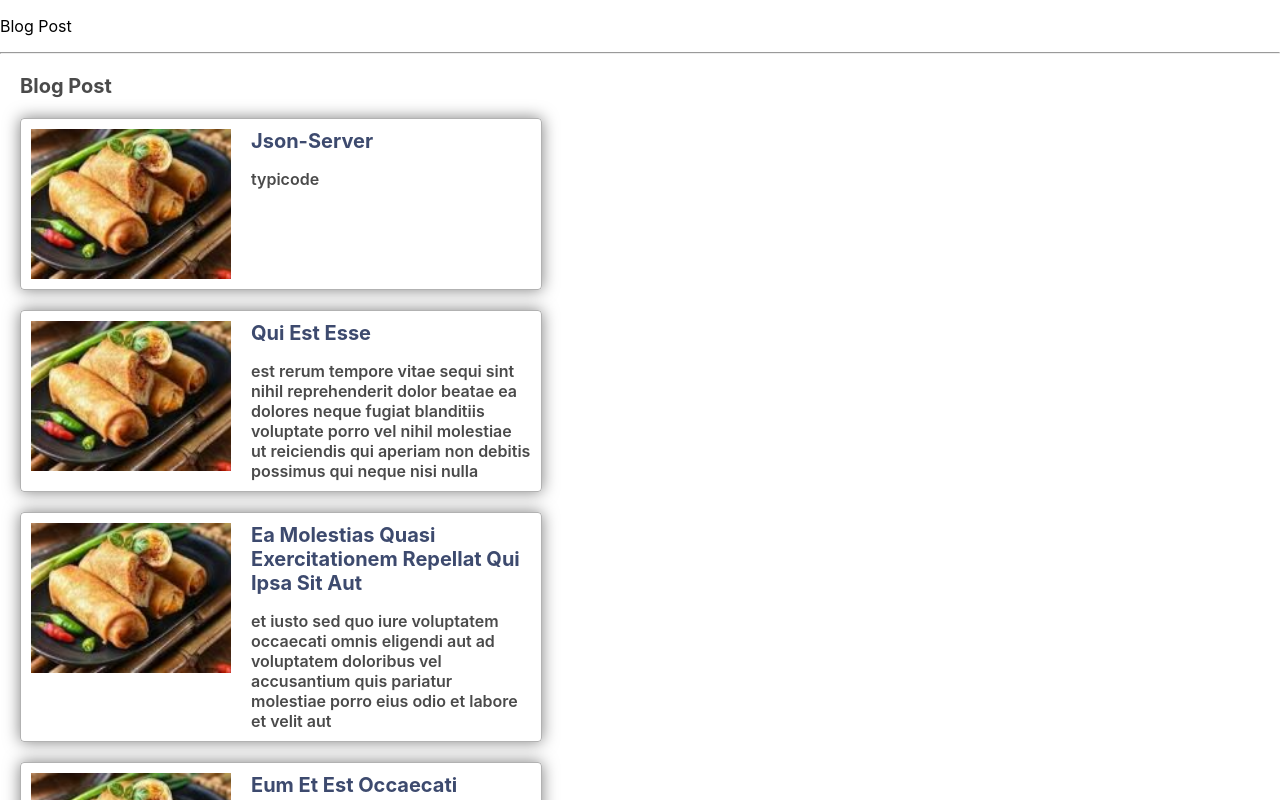
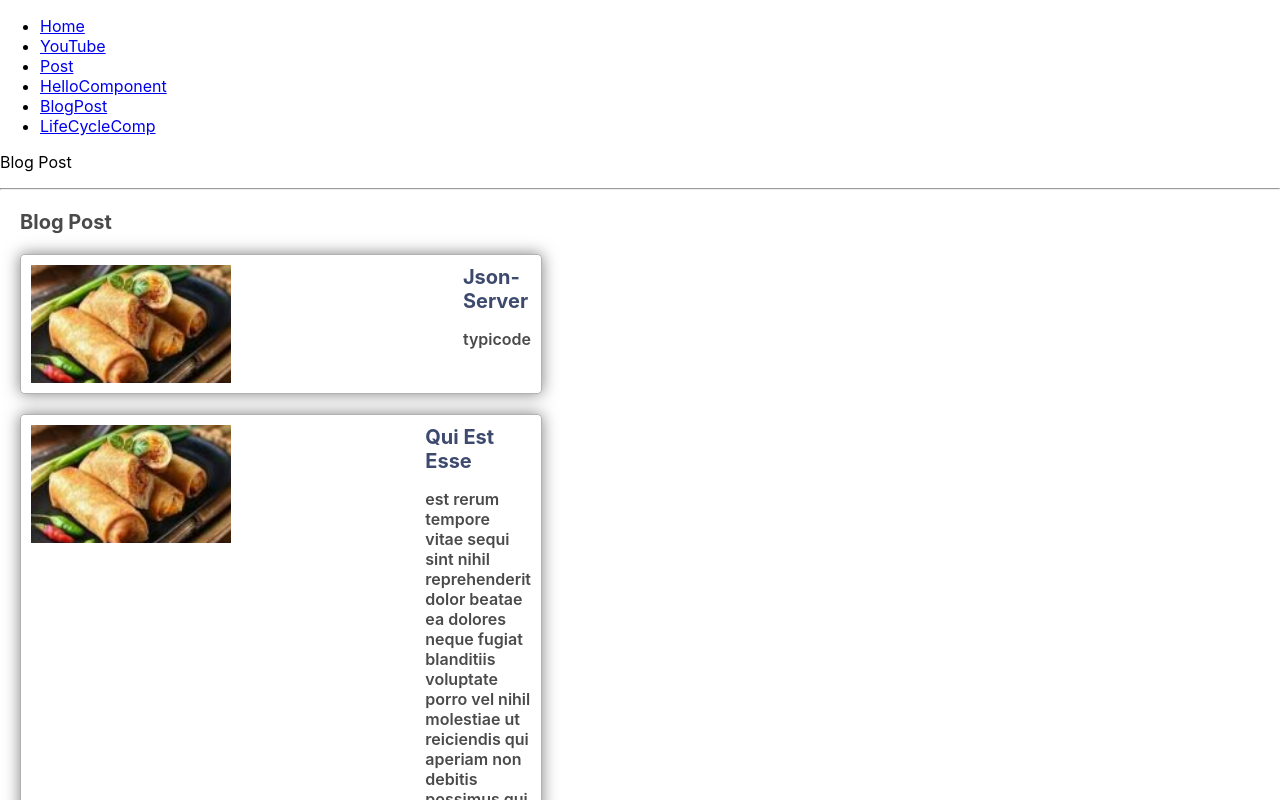
Before and after one commit to meidaandini/my-project1, a React (Create React App) app: page / in a window 1280 px wide. Shown: the top 800 px of the page. Built offline with nearby package versions, Linux system fonts and the light colour scheme; data requests are answered from the project's data file.

Commit message:
React router dan header

```diff
--- a/package.json
+++ b/package.json
@@ -9,6 +9,7 @@
     "axios": "^0.26.1",
     "react": "^17.0.2",
     "react-dom": "^17.0.2",
+    "react-router-dom": "^5.3.0",
     "react-scripts": "5.0.0",
     "web-vitals": "^2.1.4"
   },
--- a/src/App.js
+++ b/src/App.js
@@ -1,27 +1,29 @@
 import logo from './logo.svg';
 import './App.css';
+import { BrowserRouter as Router, Switch, Route } from "react-router-dom";
+import Home from './container/Home/Home.jsx';
+import YouTube from './component/YouTube/YouTubecomp.jsx';
+import Post from './component/Post/Post.jsx';
+import HelloComponent from './component/HelloComponent';
+import BlogPost from './container/BlogPostFunctional/BlogPostFunctional.jsx';
+import LifeCycleComp from './container/LifeCycleComp/LifeCycleComp.jsx';
+import Header from './component/HeaderComp/Header.jsx';
+
 
 function App() {
   return (
-    <div className="App">
-      <header className="App-header">
-        <img src={logo} className="App-logo" alt="logo" />
-        <p>
-          Edit <code>src/App.js</code> and save to reload.
-        </p>
-        <a
-          className="App-link"
-          href="https://reactjs.org"
-          target="_blank"
-          tes-atribute
-          rel="noopener noreferrer"
-
-        >
-          Learn React
-        </a>
-      </header>
-    </div>
-  );
+    <Router>
+      <Header/>
+      <Switch>
+        <Route exact path="/" component={Home} />
+        <Route path="/YouTube" component={YouTube} />
+        <Route path="/Post" component={Post} />
+        <Route path="/HelloComponent" component={HelloComponent} />
+        <Route path="/BlogPost" component={BlogPost} />
+        <Route path="/LifeCycleComp" component={LifeCycleComp} />
+      </Switch>
+    </Router>
+  )
 }
 
 export default App;
--- /dev/null
+++ b/src/component/HeaderComp/Header.jsx
@@ -0,0 +1,17 @@
+import React from 'react'
+import { Link } from 'react-router-dom'
+
+export default function header() {
+    return (
+        <>
+            <ul>
+                <li><Link to="/">Home</Link></li>
+                <li><Link to="/YouTube">YouTube</Link></li>
+                <li><Link to="/Post">Post</Link></li>
+                <li><Link to="/HelloComponent">HelloComponent</Link></li>
+                <li><Link to="/BlogPost">BlogPost</Link></li>
+                <li><Link to="/LifeCycleComp">LifeCycleComp</Link></li>
+            </ul>
+        </>
+    )
+}
--- a/src/container/BlogPost/BlogPost.jsx
+++ b/src/container/BlogPost/BlogPost.jsx
@@ -18,7 +18,7 @@ class BlogPost extends Component {
         //         post: json
         //     })
         // })
-        axios.get('http://localhost:3004/posts')
+        axios.get('jsonplaceholder.typicode.com / posts')
         .then((res)=>{
             console.log(res.data);
             this.setState({
--- a/src/index.js
+++ b/src/index.js
@@ -8,7 +8,7 @@ import StateFullComponent from './container/StateFullComponent';
 import YouTubeComp from './component/YouTube/YouTubecomp';
 import Home from './container/Home/Home.jsx';
 
-ReactDOM.render(<Home />, document.getElementById('root'));
+ReactDOM.render(<App />, document.getElementById('root'));
 
 // If you want to start measuring performance in your app, pass a function
 // to log results (for example: reportWebVitals(console.log))
```
Also changed, not shown: src/component/HeaderComp/Header.css (added), 1 other file (tests, documents, lock files or other folders).
